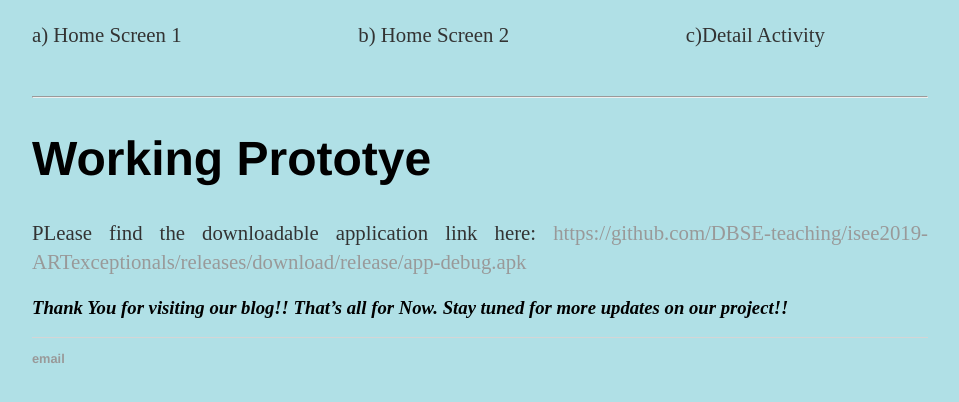
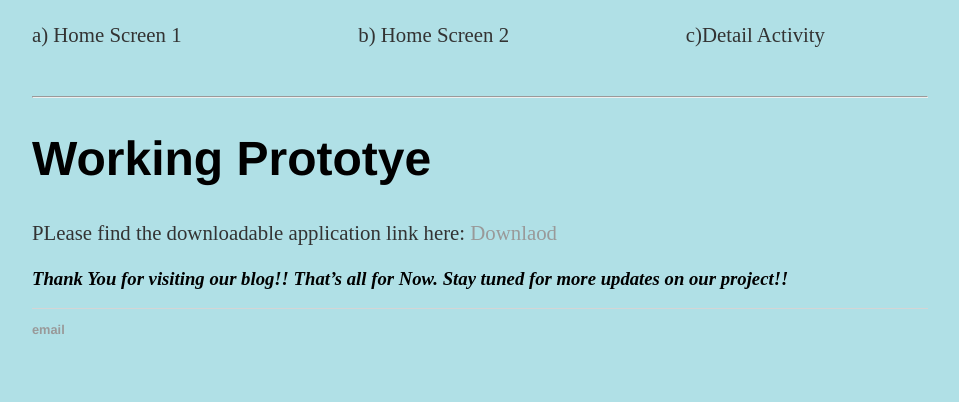
Before and after one commit to kartikprabhu20/YourEuro, a Jekyll site: the page built from docs/_posts/2019-05-13-BasicPrototype.md, in a window 1280 px wide and 900 px high, scrolled down 11527 px, cut to the strip 474-876 px from the top of the window. Shown: the whole strip, without its empty margins (160-1119 px from the left). Built offline with Jekyll 4.4.1, drawn with Linux system fonts in a browser that asks for light colours; a file with an impossible date is left out.

Commit message:
Update 2019-05-13-BasicPrototype.md

```diff
--- a/docs/_posts/2019-05-13-BasicPrototype.md
+++ b/docs/_posts/2019-05-13-BasicPrototype.md
@@ -125,6 +125,6 @@ Then he will approve the pull request. In this way we can always assure the inte
   <p>a) Home Screen 1 &nbsp;&nbsp;&nbsp;&nbsp;&nbsp;&nbsp;&nbsp;&nbsp;&nbsp;&nbsp;&nbsp;&nbsp;&nbsp;&nbsp;&nbsp;&nbsp;&nbsp;&nbsp;&nbsp;&nbsp;&nbsp;&nbsp;&nbsp;&nbsp;&nbsp;&nbsp;&nbsp;&nbsp;&nbsp;&nbsp;&nbsp;&nbsp;&nbsp;b) Home Screen 2&nbsp;&nbsp;&nbsp;&nbsp;&nbsp;&nbsp;&nbsp;&nbsp;&nbsp;&nbsp;&nbsp;&nbsp;&nbsp;&nbsp;&nbsp;&nbsp;&nbsp;&nbsp;&nbsp;&nbsp;&nbsp;&nbsp;&nbsp;&nbsp;&nbsp;&nbsp;&nbsp;&nbsp;&nbsp;&nbsp;&nbsp;&nbsp;&nbsp; c)Detail Activity</p><br>
   <hr>
   <h1>Working Prototye</h1>
-  <p> PLease find the downloadable application link here: <a href="Download">https://github.com/DBSE-teaching/isee2019-ARTexceptionals/releases/download/release/app-debug.apk</a></p>
+  <p> PLease find the downloadable application link here: <a href="https://github.com/DBSE-teaching/isee2019-ARTexceptionals/releases/download/release/app-debug.apk">Downlaod</a></p>
 
 <h3><i><strong>Thank You for visiting our blog!! That’s all for Now. Stay tuned for more updates on our project!!</strong></i></h3>
```
